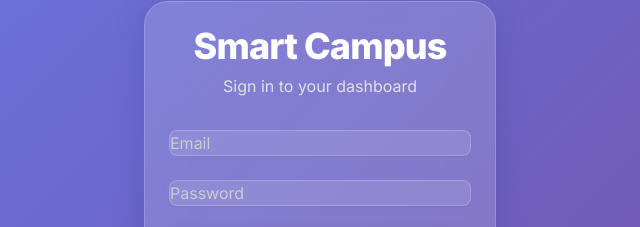
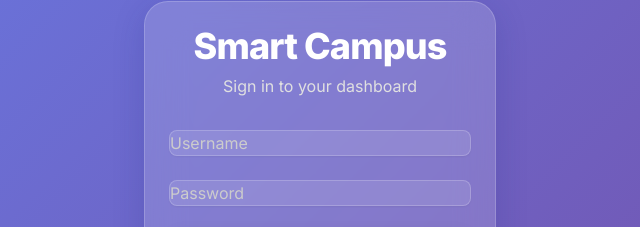
Before and after one commit to mtarvecha660-lgtm/autoatteneance, a plain HTML site: page index.html in a window 1280 px wide. Shown: the part 232-459 px from the top of the page, 320-960 px from the left. Drawn offline with nearby package versions, Linux system fonts and the light colour scheme.

Commit message:
Update index.html

```diff
--- a/index.html
+++ b/index.html
@@ -34,7 +34,7 @@
                 </div>
                 <form id="login-form" class="space-y-6">
                     <div>
-                        <input type="email" id="email" placeholder="Email" class="w-full shadow-sm" required>
+                        <input type="text" id="username" placeholder="Username" class="w-full shadow-sm" required>
                     </div>
                     <div>
                         <input type="password" id="password" placeholder="Password" class="w-full shadow-sm" required>
```
